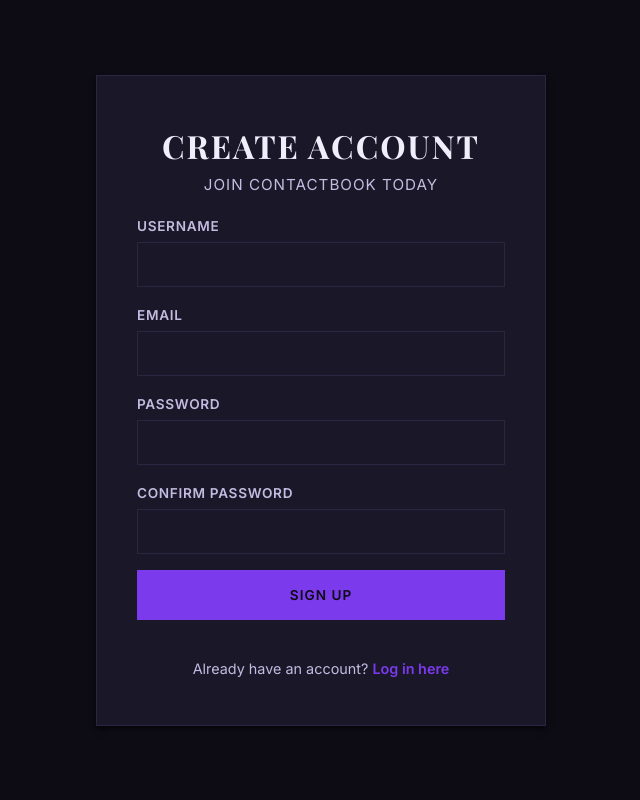
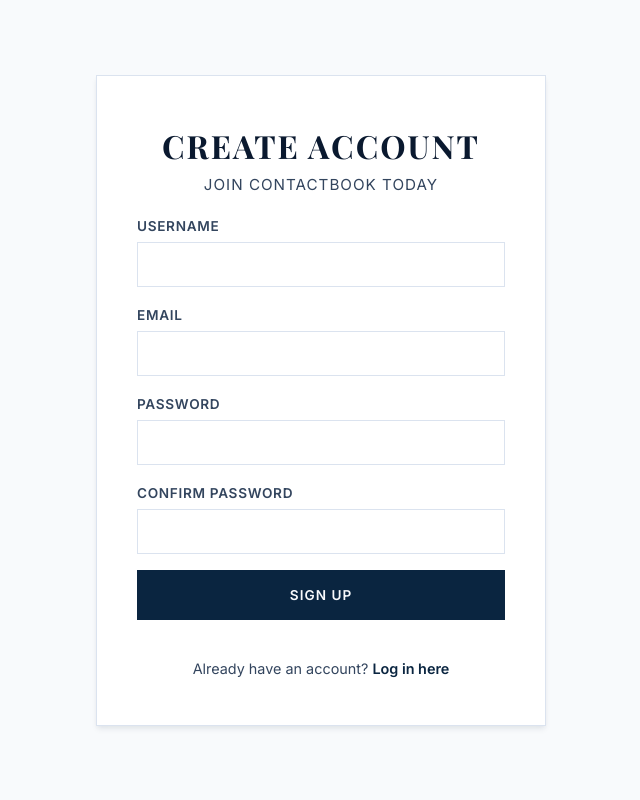
Before and after one commit to harshpatel1011/Django-ContactBook, a Django app: page /signup/ in a window 1280 px wide. Shown: the whole page, without its empty margins (319-959 px from the left). Run offline with Django 5.2, Linux system fonts and the light colour scheme.

Commit message:
Update style.css

```diff
--- a/login/static/style.css
+++ b/login/static/style.css
@@ -1,29 +1,28 @@
 :root {
-    /* Color Palette - Dark & Purple Theme */
-    --bg-main: #0d0b14;       /* near-black purple-tinted page bg */
-    --bg-card: #1a1728;       /* dark card surface */
-    --bg-card-hover: #241f38; /* lighter purple-tinted hover */
-    --border-color: #2a2540;  /* subtle purple-gray border */
-    --glass-border: rgba(124, 58, 237, 0.15);
+    /* Color Palette - Premium Dark Blue & White Theme */
+    --bg-main: #f8fafc;       /* very light blue-gray for body */
+    --bg-card: #ffffff;       /* pure white for cards */
+    --bg-card-hover: #eef2f9; /* soft blue-tinted hover */
+    --border-color: #dbe3ef;  /* light blue-gray borders */
+    --glass-border: rgba(10, 25, 47, 0.1);
 
-    --text-primary: #f1eefc;  /* near-white with slight purple tint */
-    --text-secondary: #c3bce0;/* muted lavender text */
-    --text-muted: #8f87ab;    /* dim purple-gray text */
+    --text-primary: #0a192f;  /* deep navy text */
+    --text-secondary: #33455e;/* muted navy-gray text */
+    --text-muted: #64748b;    /* slate gray text */
 
-    --primary: #7c3aed;       /* vivid violet buttons/accents */
-    --primary-hover: #9457f5; /* lighter violet hover */
-    --secondary: #241f38;     /* dark purple accents */
+    --primary: #0a2540;       /* dark blue buttons/accents */
+    --primary-hover: #123a5e; /* lighter navy hover */
+    --secondary: #eef2f9;     /* light blue accents */
 
-    --success: #10b981;       /* emerald-500 (kept for utility clarity) */
+    --success: #10b981;       /* emerald-500 (keep some utility colors) */
     --warning: #f59e0b;
     --danger: #ef4444;
+    /* Shadows & Effects */
+    --shadow-sm: 0 1px 2px 0 rgba(10, 37, 64, 0.06);
+    --shadow-md: 0 4px 6px -1px rgba(10, 37, 64, 0.08), 0 2px 4px -1px rgba(10, 37, 64, 0.04);
+    --shadow-glow: 0 0 15px rgba(10, 37, 64, 0.08);
 
-    /* Shadows & Effects */
-    --shadow-sm: 0 1px 2px 0 rgba(0, 0, 0, 0.4);
-    --shadow-md: 0 4px 6px -1px rgba(0, 0, 0, 0.5), 0 2px 4px -1px rgba(0, 0, 0, 0.3);
-    --shadow-glow: 0 0 15px rgba(124, 58, 237, 0.25);
-
-    --border-radius-sm: 0px;
+    --border-radius-sm: 0px; /* Sharp corners for premium feel */
     --border-radius-md: 0px;
     --border-radius-lg: 0px;
 
```
